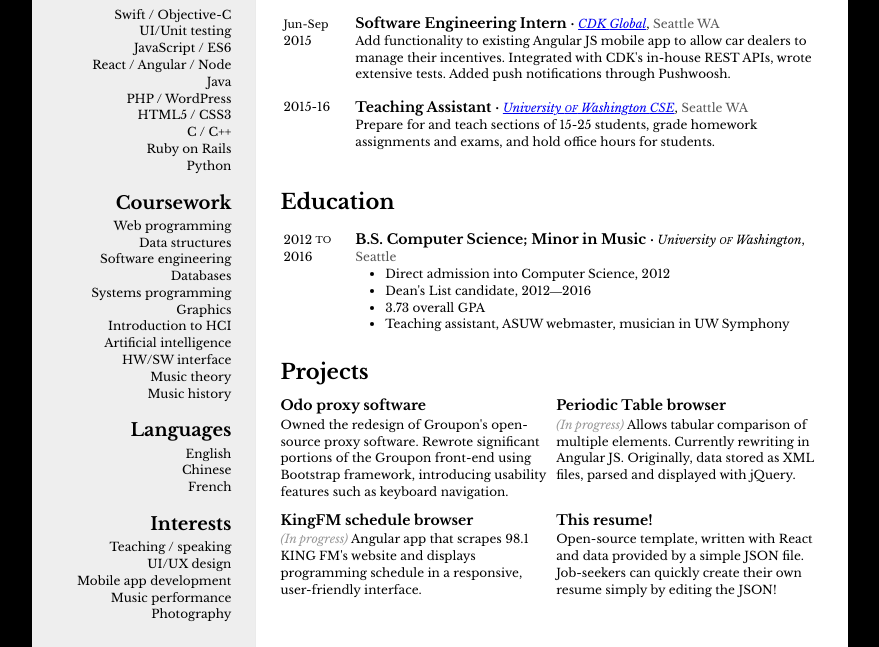
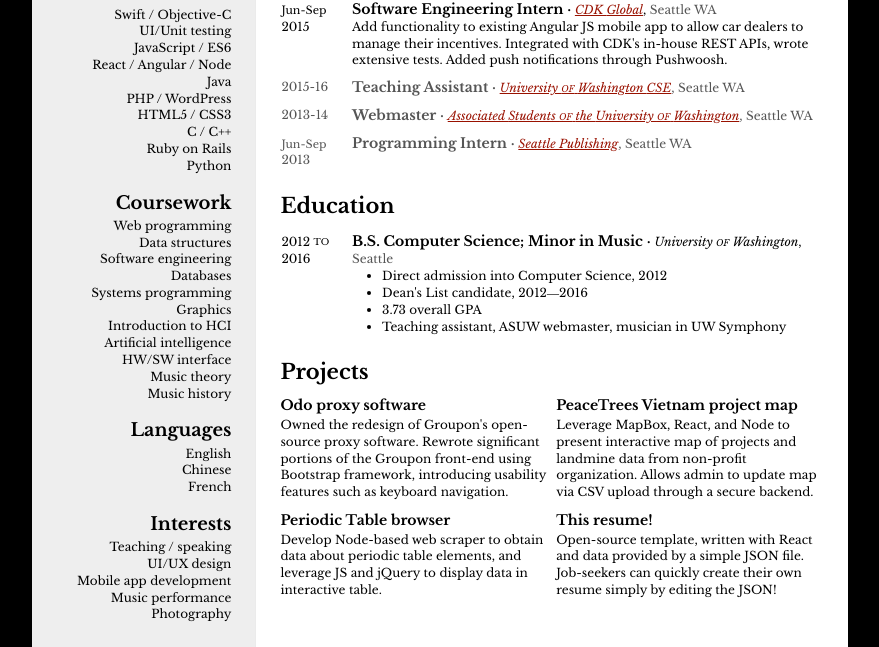
Before and after one commit to g-liu/resume, a React app: page / in a window 1280 px wide. Shown: the part 369-1016 px from the top of the page, without its empty margins (200-1079 px from the left). Built offline with nearby package versions, Linux system fonts and the light colour scheme.

Commit message:
update styling of tables; update projects; introduce a facility to allow shorter descriptions of previous jobs

```diff
--- a/src/components/Educations.js
+++ b/src/components/Educations.js
@@ -2,15 +2,14 @@ import React from 'react';
 import Education from './Education';
 
 const Educations = (props) => {
-	const {items} = props
+	const {items} = props;
 
 	if (!items || items.length === 0) { return null; }
 
 	return <section id="education">
 			<h3>Education</h3>
 
-			<table>
-				<thead></thead>
+			<table cellSpacing="0">
 				<tbody>
 					{items.map((item, index) => {
 						return <Education
@@ -23,7 +22,6 @@ const Educations = (props) => {
 							key={index} />
 					})}
 				</tbody>
-				<tfoot></tfoot>
 			</table>
 		</section>;
 }
--- a/src/components/Experience.js
+++ b/src/components/Experience.js
@@ -2,18 +2,18 @@ import React from 'react';
 import {displayDate, fancifyNoun} from './helpers';
 
 const Experience = (props) => {
-	const {startDate, endDate, title, company, companyUrl, location, description} = props;
+	const {startDate, endDate, title, company, companyUrl, location, description, displayShort} = props;
 	const displayYears = displayDate(startDate, endDate);
 	const fancyCompanyName = fancifyNoun(company);
 
-	return <tr>
+	return <tr className={displayShort && "previous"}>
 				<td className="years">{displayYears}</td>
 				<td className="job-details">
 					<h4>{title}</h4>
 					<span className="company-name"><a href={companyUrl}>{fancyCompanyName}</a></span>,&nbsp;
 					<span className="location">{location}</span>
 
-					<p>{description}</p>
+					{!displayShort && <p>{description}</p>}
 				</td>
 			</tr>
 }
--- a/src/components/Experiences.js
+++ b/src/components/Experiences.js
@@ -9,8 +9,7 @@ const Experiences = (props) => {
 	return <section id="experiences">
 			<h3>Work experience</h3>
 
-			<table>
-				<thead></thead>
+			<table cellSpacing="0">
 				<tbody>
 					{items.map((item, index) => {
 						return <Experience
@@ -21,10 +20,10 @@ const Experiences = (props) => {
 							companyUrl={item.company_url}
 							location={item.location}
 							description={item.description}
+							displayShort={item.display_short}
 							key={index} />
 					})}
 				</tbody>
-				<tfoot></tfoot>
 			</table>
 		</section>;
 }
--- a/src/resume_data.js
+++ b/src/resume_data.js
@@ -101,19 +101,36 @@ const resume_data = {
 		"date_start": "2015-01-05",
 		"date_end": "2016-06-10",
 		"description": "Prepare for and teach sections of 15-25 students, grade homework assignments and exams, and hold office hours for students.",
+		"display_short": true,
+	}, {
+		"title": "Webmaster",
+		"company": "Associated Students of the University of Washington",
+		"company_url": "https://asuw.org",
+		"location": "Seattle WA",
+		"date_start": "2013-12-01",
+		"date_end": "2014-06-01",
+		"description": "Maintain and develop web projects for the ASUW",
+		"display_short": true,
+	}, {
+		"title": "Programming Intern",
+		"company": "Seattle Publishing",
+		"company_url": "https://seattlepublishing.org",
+		"location": "Seattle WA",
+		"date_start": "2013-06-01",
+		"date_end": "2013-09-01",
+		"description": "Ruby on Rails migration and website redesign",
+		"display_short": true,
 	}],
 	"projects": [{
 		"title": "Odo proxy software",
 		"description": "Owned the redesign of Groupon's open-source proxy software. Rewrote significant portions of the Groupon front-end using Bootstrap framework, introducing usability features such as keyboard navigation.",
 		"is_in_progress": false
 	}, {
+		"title": "PeaceTrees Vietnam project map",
+		"description": "Leverage MapBox, React, and Node to present interactive map of projects and landmine data from non-profit organization. Allows admin to update map via CSV upload through a secure backend."
+	}, {
 		"title": "Periodic Table browser",
-		"description": "Allows tabular comparison of multiple elements. Currently rewriting in Angular JS. Originally, data stored as XML files, parsed and displayed with jQuery.",
-		"is_in_progress": true
-	}, {
-		"title": "KingFM schedule browser",
-		"description": "Angular app that scrapes 98.1 KING FM's website and displays programming schedule in a responsive, user-friendly interface.",
-		"is_in_progress": true
+		"description": "Develop Node-based web scraper to obtain data about periodic table elements, and leverage JS and jQuery to display data in interactive table."
 	}, {
 		"title": "This resume!",
 		"description": "Open-source template, written with React and data provided by a simple JSON file. Job-seekers can quickly create their own resume simply by editing the JSON!"
--- a/src/style.scss
+++ b/src/style.scss
@@ -45,6 +45,10 @@ aside h3 {
 	margin-bottom: 0.25em;
 }
 
+a {
+	color: #910;
+}
+
 h4 {
 	font-size: 14px;
 	margin: 0 0 0.333em;
@@ -54,9 +58,6 @@ h4 {
 p, ul, span, code, tt, kbd, td {
 	font-size: 12px;
 	line-height: 1.4;
-}
-code {
-	font-family: 'Lucida Console', monospace;
 }
 
 ul.bulleted {
@@ -149,6 +150,10 @@ span {
 }
 
 table {
+	border-spacing: 0 0.5em;
+	margin-top: -0.5em;
+	margin-bottom: -0.5em;
+
 	.years {
 		width: 13%;
 		padding-right: 2%;
@@ -166,13 +171,6 @@ table {
 		}
 	}
 
-	.type {
-		text-align: right;
-		vertical-align: bottom;
-		color: #999;
-		font-size: x-small;
-	}
-
 	.job-details h4 {
 		display: inline;
 		margin: 0;
@@ -184,56 +182,14 @@ table {
 
 	tr.previous {
 		color: #555;
-		.job-title:after {
-			content: ",\00a0";
-		}
-
-		td {
-			padding: 0.25em 0;
-		}
-
-		h4 {
-			display: inline; /* want run-in but not supported */
-		}
 	}
 
 	td {
 		vertical-align: top;
 	}
 
-	p {
-		margin-top: 0.5em;
-		// margin-bottom: 0.5em;
-	}
+	p { margin: 0; }
 }
-
-/*#previous-work {
-	color: #262626;
-	font-style: italic;
-}
-#previous-work .job-title {
-	font-weight: 500;
-}
-#previous-work td.years {
-	white-space: nowrap;
-}
-#previous-work p {
-	display: inline;
-}
-#previous-work ul {
-	display: inline;
-	margin: 0;
-	padding: 0;
-	list-style: none;
-}
-#previous-work li {
-	display: inline;
-}
-#previous-work li:not(:last-child):after {
-	content: " •";
-	color: #262626;
-	padding: 0 .5em;
-}*/
 
 #projects > div {
 	display: grid;
@@ -257,10 +213,3 @@ aside p,
 section p {
 	margin-top: 0;
 }
-
-footer {
-	display: none;
-	padding-top: 1em;
-	font-size: x-small;
-	text-align: center;
-}
```
